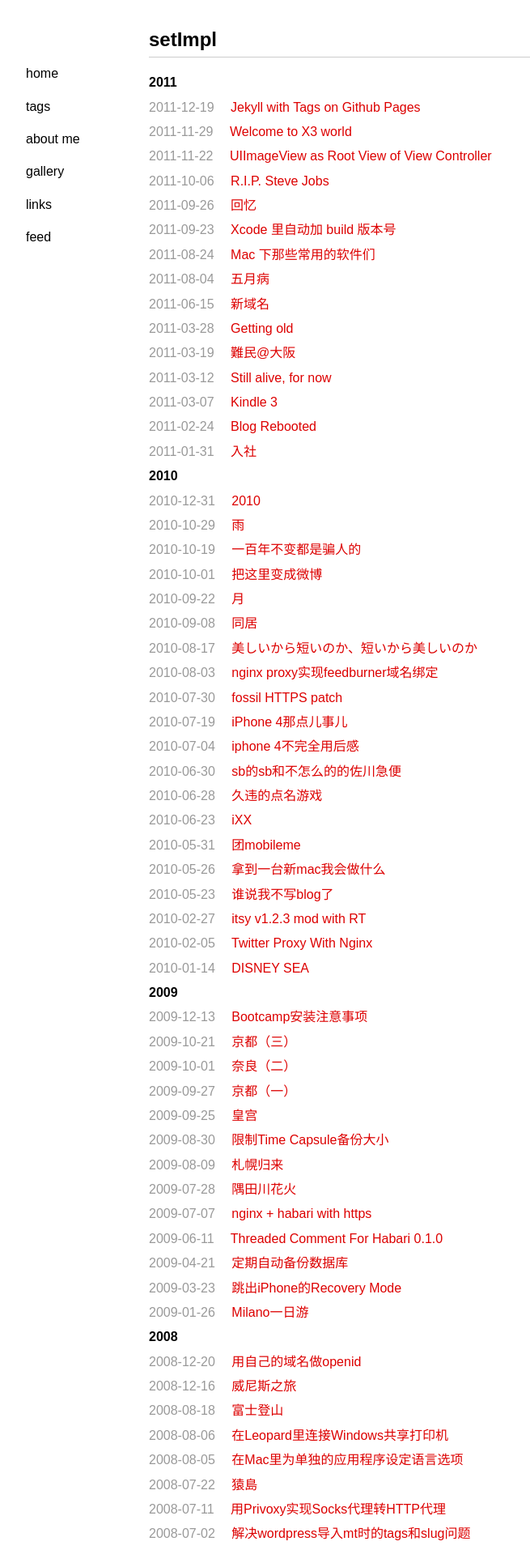
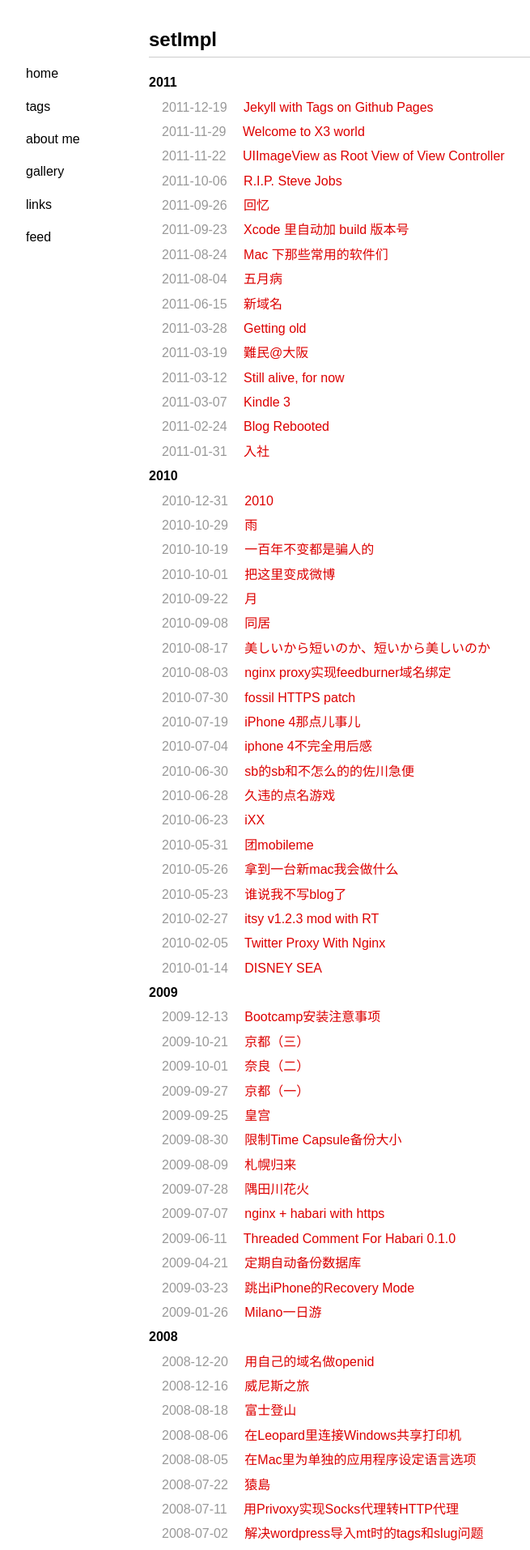
Before and after one commit to waynezhang/blog, a Jekyll site: the page built from index.markdown, in a window 1280 px wide. Shown: the top 1914 px of the page at 81% size, without its empty margins (156-811 px from the left). Built offline with Jekyll 4.4.1, drawn with Linux system fonts in a browser that asks for light colours; Markdown is read by kramdown in place of the engine named in the settings.

Commit message:
adjust css

```diff
--- a/media/css/style.css
+++ b/media/css/style.css
@@ -29,7 +29,7 @@
 .listing-item:hover{background-color:#333333;}
 .listing-item:hover a{color:#f9f9f9;-webkit-transition:color .2s linear;}
 .listing-item a{text-decoration:none;}
-.listing-item time,.meta{padding-right:1em;color:#999999;}
+.listing-item time,.meta{padding:0 1em;color:#999999;}
 .listing-seperator{font-weight:bold;}
 .meta{text-align:right;font-size:12px;}
 header{padding:.5em 0;border-bottom: 1px solid #cccccc;}
```
